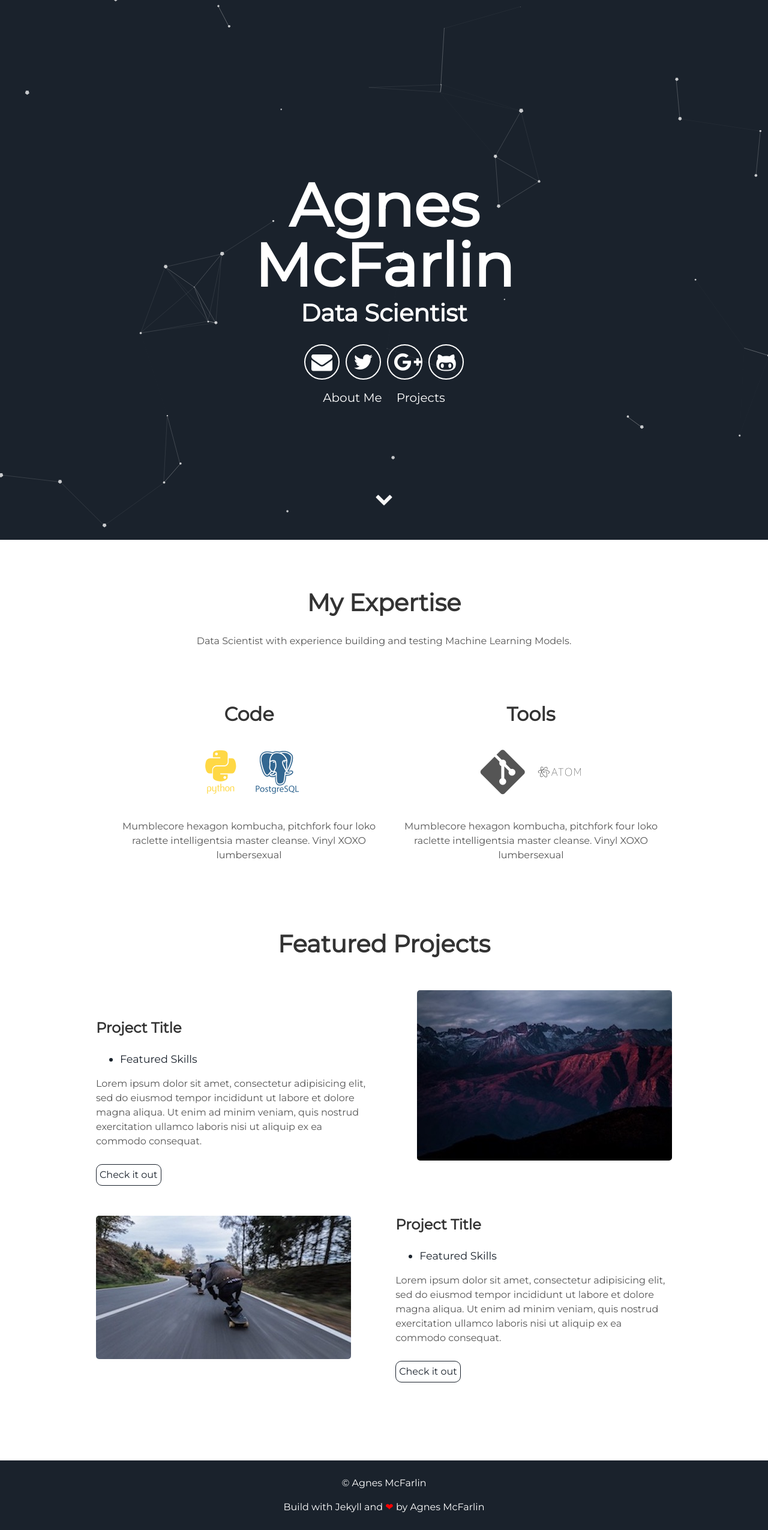
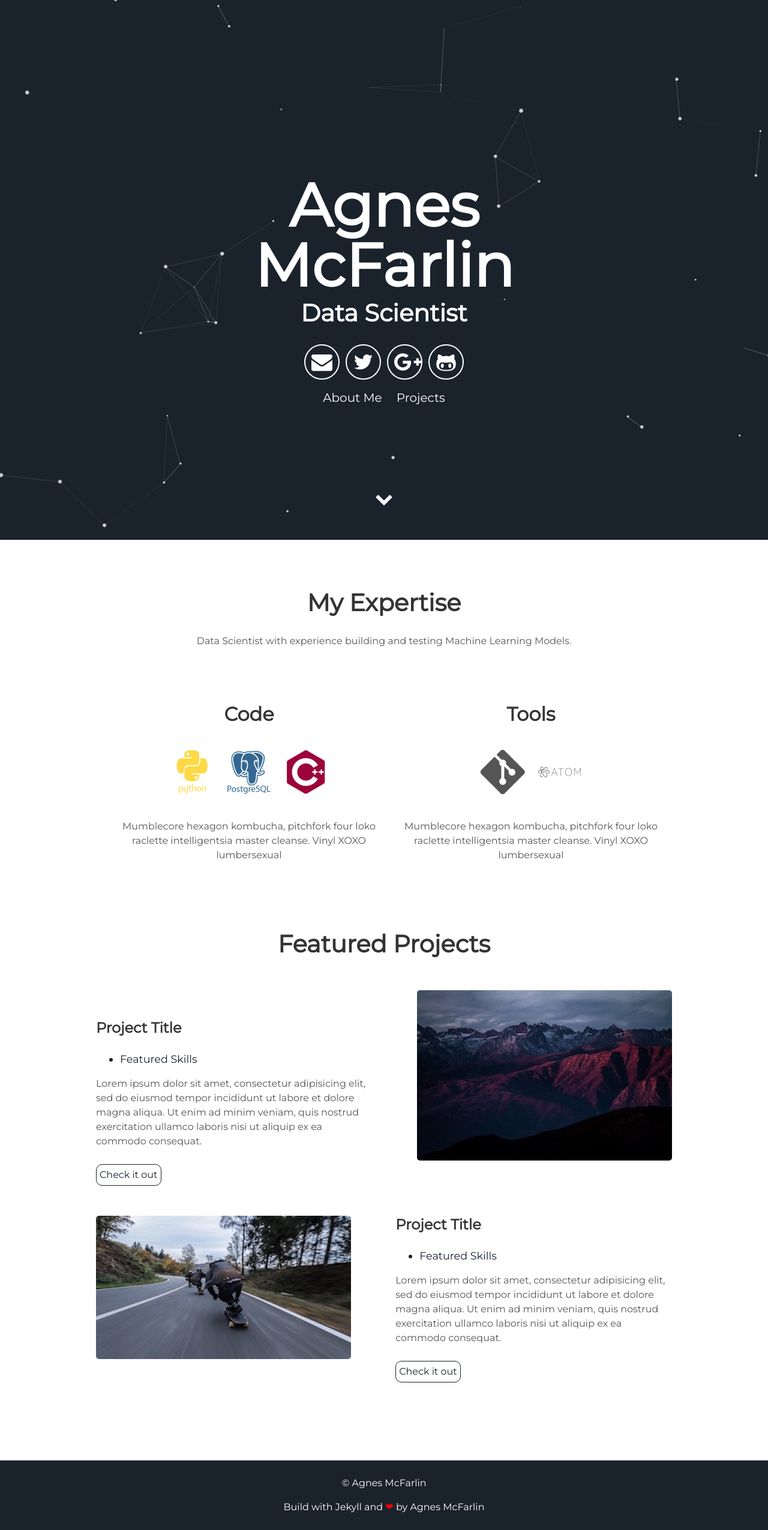
Before and after one commit to oohtmeel1/oohtmeel1.github.io, a Jekyll site: the page built from index.html, in a window 1280 px wide. Shown: the whole page at 60% size. Built offline with Jekyll 4.4.1, drawn with Linux system fonts in a browser that asks for light colours.

Commit message:
Update about.html

```diff
--- a/_includes/about.html
+++ b/_includes/about.html
@@ -10,7 +10,8 @@
       <i class="devicon-python-plain-wordmark colored"></i>
       <i class="devicon-postgresql-plain-wordmark colored"></i>
       <i class="devicon-rstudio-plain colored"></i>
-	  <i class="devicon-rstudio-plain colored"></i>
+	  <i class="devicon-sqlite-plain-wordmark colored"></i>
+	  <i class="devicon-cplusplus-plain colored"></i>
       <p>Mumblecore hexagon kombucha, pitchfork four loko raclette intelligentsia master cleanse.
         Vinyl XOXO lumbersexual</p>
     </div>
```
